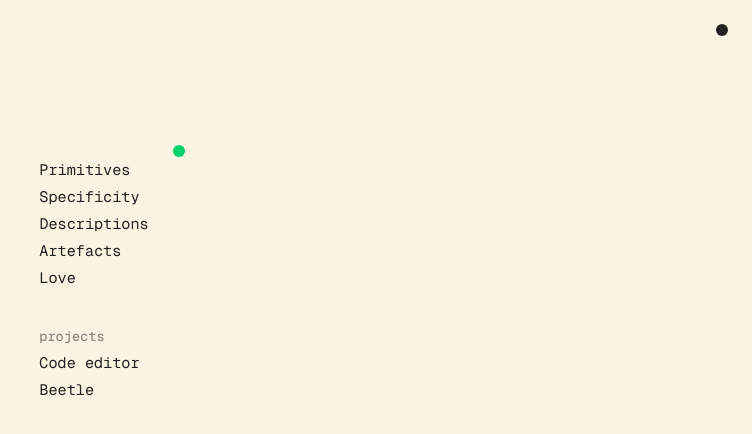
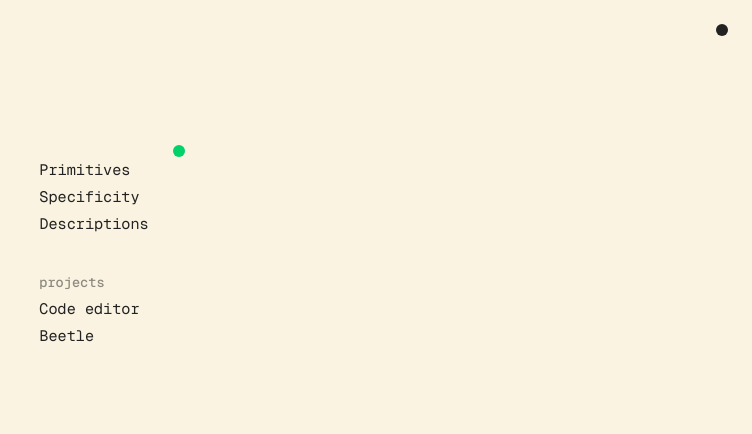
Before and after one commit to AniKrisn/site-1, a React (Vite) app: page / in a window 1280 px wide. Shown: the top 434 px of the page, without its empty margins (528-1280 px from the left). Built offline with nearby package versions, Linux system fonts and the light colour scheme.

Commit message:
rm posts

```diff
--- a/src/App.tsx
+++ b/src/App.tsx
@@ -15,8 +15,6 @@ const posts: LinkItem[] = [
   { title: "Primitives", slug: "/primitives" },
   { title: "Specificity", slug: "/specificity" },
   { title: "Descriptions", slug: "/descriptions" },
-  { title: "Artefacts", slug: "/artefacts" },
-  { title: "Love", slug: "/love" },
 ];
 
 const projects: ProjectItem[] = [
```
